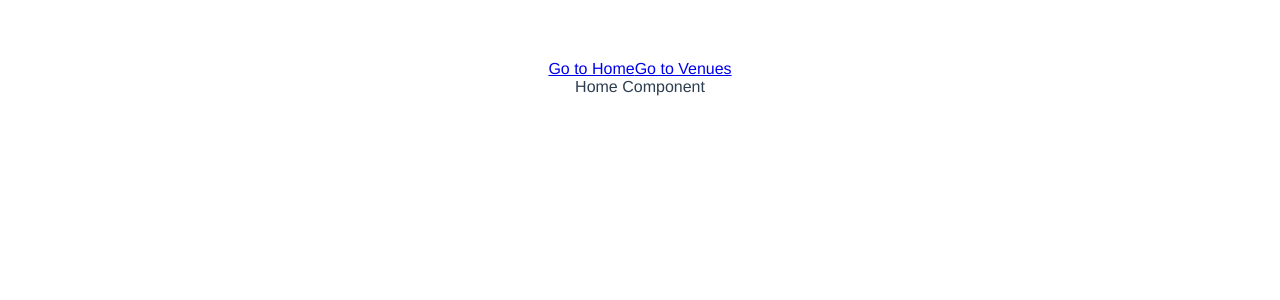
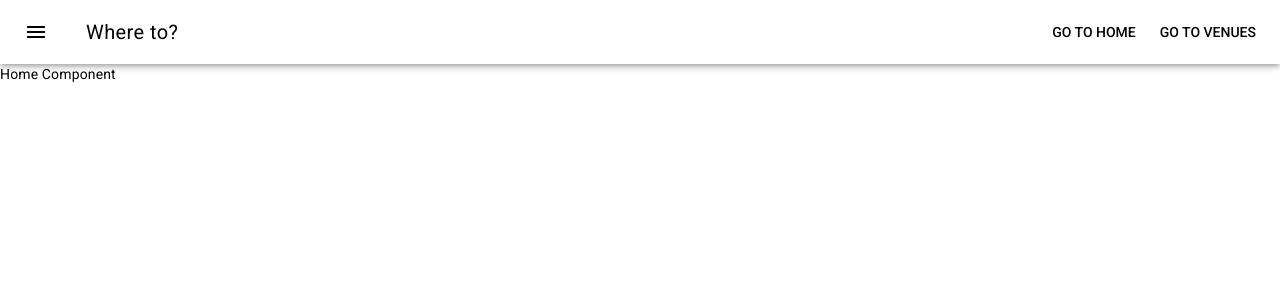
Before and after one commit to ackzell/where-to-eat, a Vue app: page / in a window 1280 px wide. Shown: the top 300 px of the page. Built offline with nearby package versions, Linux system fonts and the light colour scheme.

Commit message:
Adding vue-material

```diff
--- a/index.html
+++ b/index.html
@@ -3,6 +3,8 @@
   <head>
     <meta charset="utf-8">
     <title>where-to-eat</title>
+    <link rel="stylesheet" href="//fonts.googleapis.com/css?family=Roboto:300,400,500,700,400italic">
+    <link rel="stylesheet" href="//fonts.googleapis.com/icon?family=Material+Icons">
   </head>
   <body>
     <div id="app"></div>
--- a/package.json
+++ b/package.json
@@ -11,6 +11,7 @@
   },
   "dependencies": {
     "vue": "^2.1.0",
+    "vue-material": "^0.6.3",
     "vue-router": "^2.2.0"
   },
   "devDependencies": {
--- a/src/App.vue
+++ b/src/App.vue
@@ -1,25 +1,33 @@
 <template>
   <div id="app">
+     <md-toolbar class="">
+      <md-button class="md-icon-button">
+        <md-icon>menu</md-icon>
+      </md-button>
 
-    <router-link to="/">Go to Home</router-link>
-    <router-link to="/venues">Go to Venues</router-link>
+      <h2 class="md-title" style="flex: 1">Where to?</h2>
+
+
+      <md-button>
+         <router-link tag="span" to="/">Go to Home</router-link>
+       </md-button>
+
+       <md-button>
+         <router-link tag="span" to="/venues">Go to Venues</router-link>
+       </md-button>
+
+
+    </md-toolbar>
 
     <router-view></router-view>
   </div>
 </template>
 
 <script>
-export default {
-}
+  export default {}
+
 </script>
 
 <style>
-#app {
-  font-family: 'Avenir', Helvetica, Arial, sans-serif;
-  -webkit-font-smoothing: antialiased;
-  -moz-osx-font-smoothing: grayscale;
-  text-align: center;
-  color: #2c3e50;
-  margin-top: 60px;
-}
+
 </style>
--- a/src/main.js
+++ b/src/main.js
@@ -6,7 +6,11 @@
 import VueRouter from 'vue-router'
 import { routes } from './routes'
 
+import VueMaterial from 'vue-material'
+import 'vue-material/dist/vue-material.css'
+
 Vue.use(VueRouter)
+Vue.use(VueMaterial)
 
 const router = new VueRouter({
   routes
```
Also changed, not shown: 1 other file (tests, documents, lock files or other folders).
